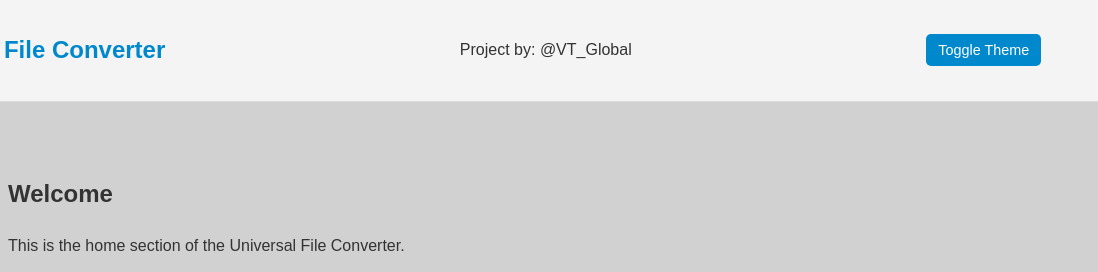
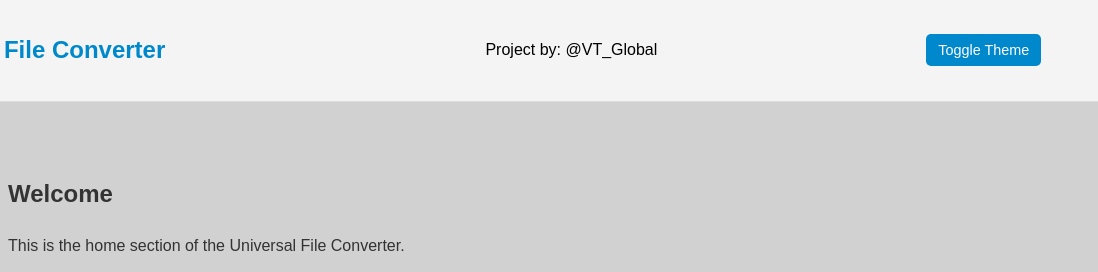
Before and after one commit to 8bitDOTstudio/universal-file-converter, a plain HTML site: page index.html in a window 1280 px wide. Shown: the top 272 px of the page, 182-1280 px from the left. Drawn offline with Linux system fonts and the light colour scheme.

Commit message:
Update style.css

```diff
--- a/css/style.css
+++ b/css/style.css
@@ -29,6 +29,12 @@ header h1 {
     margin-left: 4%;
     font-size: 1.5em;
     color: #0088cc;
+}
+
+header p {
+    margin-left: 4%;
+    font-size: 1em;
+    color: #000;
 }
 
 header button {
```
